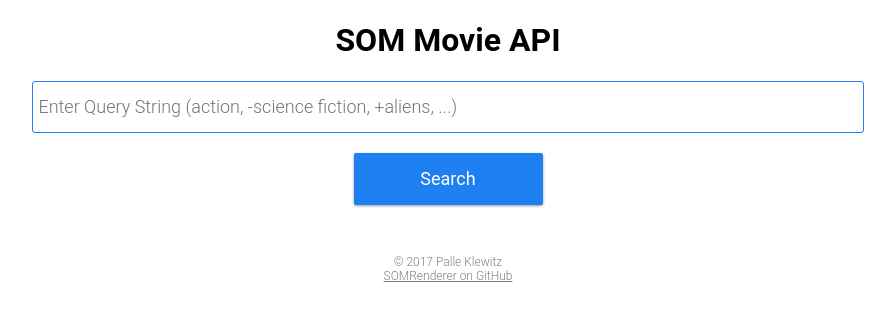
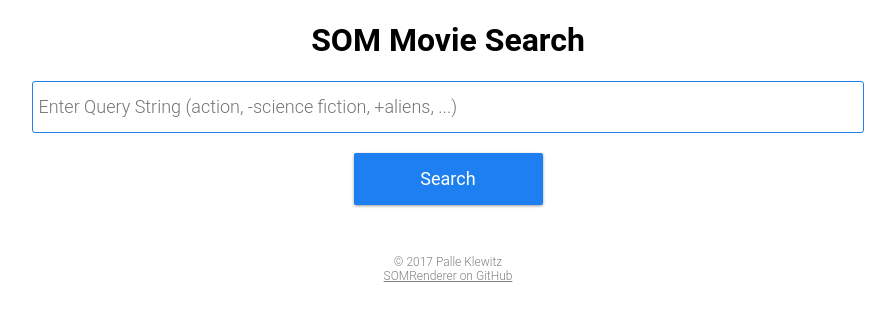
Before and after one commit to palle-k/SOMRenderer, a plain HTML site: page public/index.html in a window 1280 px wide. Shown: the whole page, without its empty margins (192-1087 px from the left). Drawn offline with Linux system fonts and the light colour scheme.

Commit message:
Minor appearance changes on web site

```diff
--- a/public/index.html
+++ b/public/index.html
@@ -3,7 +3,7 @@
 <head>
 	<meta charset="UTF-8">
 	<meta name="viewport" content="width=device-width, initial-scale=1, maximum-scale=1, user-scalable=no" />
-	<title>SOM Movie API</title>
+	<title>SOM Movie Search</title>
 	<style>
 		* {
 			font-family: "Roboto", "Helvetica Neue", "Helvetica", sans-serif;
@@ -183,7 +183,6 @@
 					response.movies.map(movie => {
 						let element = document.createElement('li');
 						element.innerText = movie.title;
-
 						fetch("/info/" + movie.imdb_id)
 							.then(response => response.json())
 							.then(response => {
@@ -253,7 +252,7 @@
 	</script>
 </head>
 <body>
-<h1>SOM Movie API</h1>
+<h1>SOM Movie Search</h1>
 <input id="query_field" onkeyup="searchfield_handle(event)" type="text" placeholder="Enter Query String (action, -science fiction, +aliens, ...)" autocomplete="off" autofocus>
 <button id="query_button" onclick="search()">Search</button>
 <p id="tag_list_title">Similar tags:</p>
```
